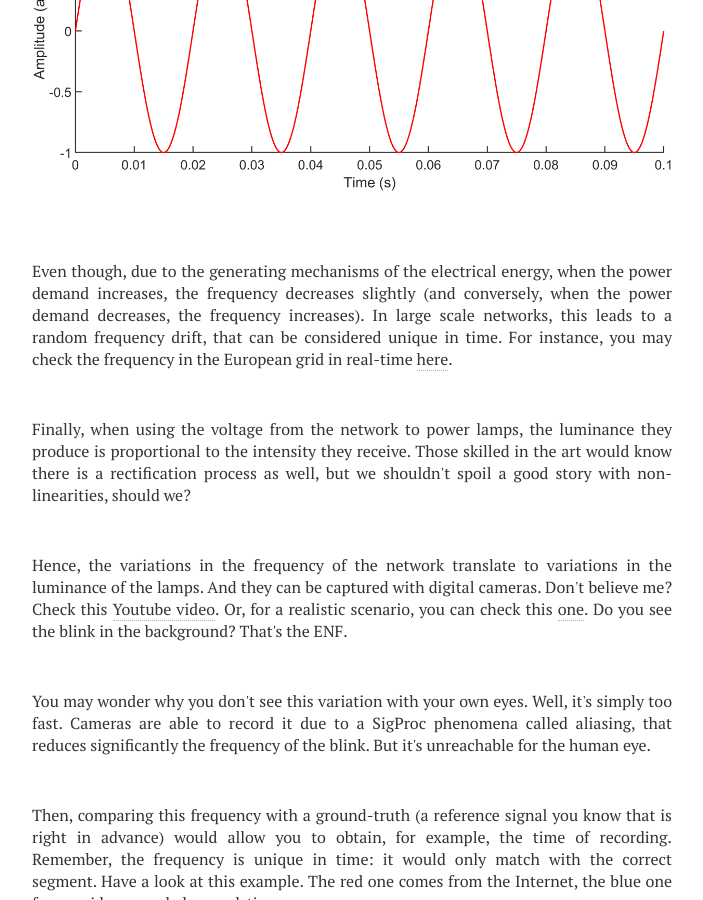
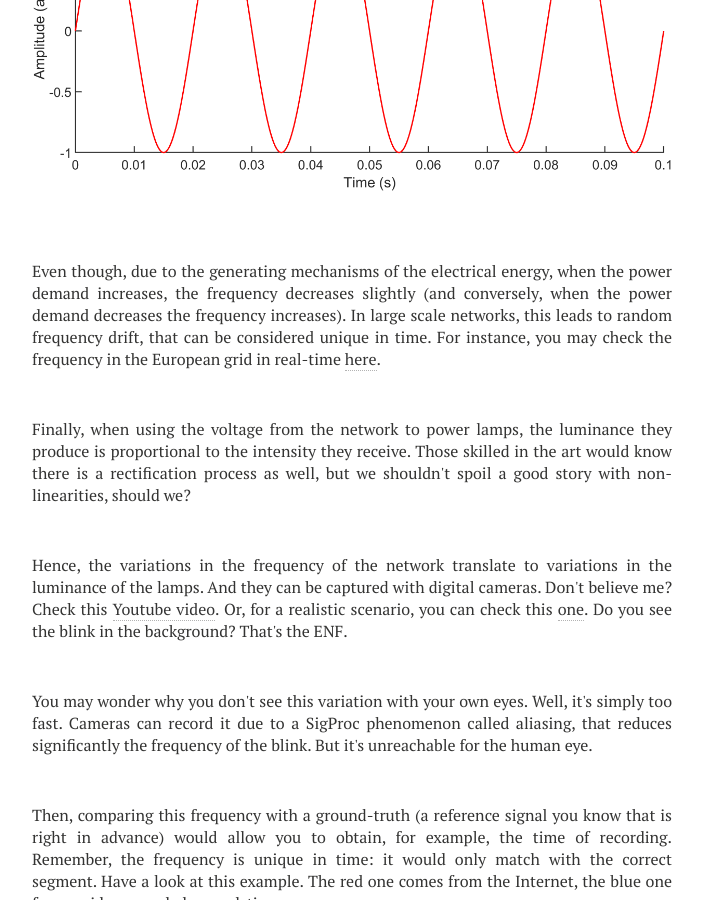
Before and after one commit to sf219/sfweb, a Jekyll site: the page built from _posts/2021-01-29-enf-basics.md, in a window 1280 px wide and 900 px high, scrolled down 589 px. Shown: the whole window, without its empty margins (288-991 px from the left). Built offline with Jekyll 4.4.1, drawn with Linux system fonts in a browser that asks for light colours; nearby versions of some CDN libraries.

Commit message:
Update 2021-01-29-enf-basics.md

```diff
--- a/_posts/2021-01-29-enf-basics.md
+++ b/_posts/2021-01-29-enf-basics.md
@@ -29,7 +29,7 @@ The electrical network has a nominal frequency of 50 Hz. That is, theoretically,
 <br />
 <br />
 <p>
-Even though, due to the generating mechanisms of the electrical energy, when the power demand increases, the frequency decreases slightly (and conversely, when the power demand decreases, the frequency increases). In large scale networks, this leads to a random frequency drift, that can be considered unique in time. For instance, you may check the frequency in the European grid in real-time <a href="https://www.swissgrid.ch/en/home/operation/grid-data/current-data.html#frequency" target="_blanck">here</a>.
+Even though, due to the generating mechanisms of the electrical energy, when the power demand increases, the frequency decreases slightly (and conversely, when the power demand decreases the frequency increases). In large scale networks, this leads to random frequency drift, that can be considered unique in time. For instance, you may check the frequency in the European grid in real-time <a href="https://www.swissgrid.ch/en/home/operation/grid-data/current-data.html#frequency" target="_blanck">here</a>.
 </p>
 <br style="line-height:0px;" />
 
@@ -43,7 +43,7 @@ Hence, the variations in the frequency of the network translate to variations in
 <br style="line-height:0px;" />
 
 <p>
-You may wonder why you don't see this variation with your own eyes. Well, it's simply too fast. Cameras are able to record it due to a SigProc phenomena called aliasing, that reduces significantly the frequency of the blink. But it's unreachable for the human eye.
+You may wonder why you don't see this variation with your own eyes. Well, it's simply too fast. Cameras can record it due to a SigProc phenomenon called aliasing, that reduces significantly the frequency of the blink. But it's unreachable for the human eye.
   </p>
   <br style="line-height:0px;" />
 <p>
```
